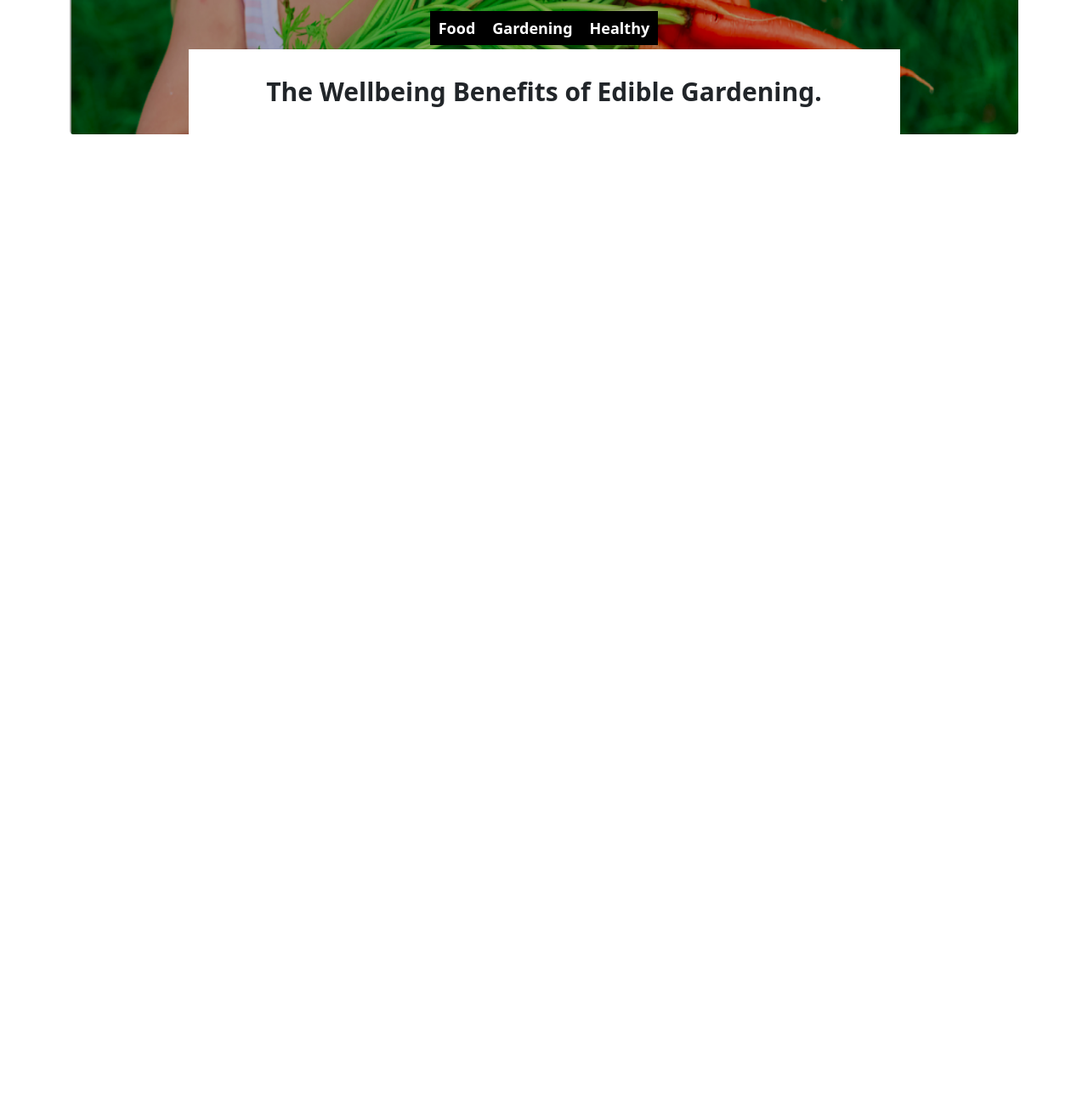
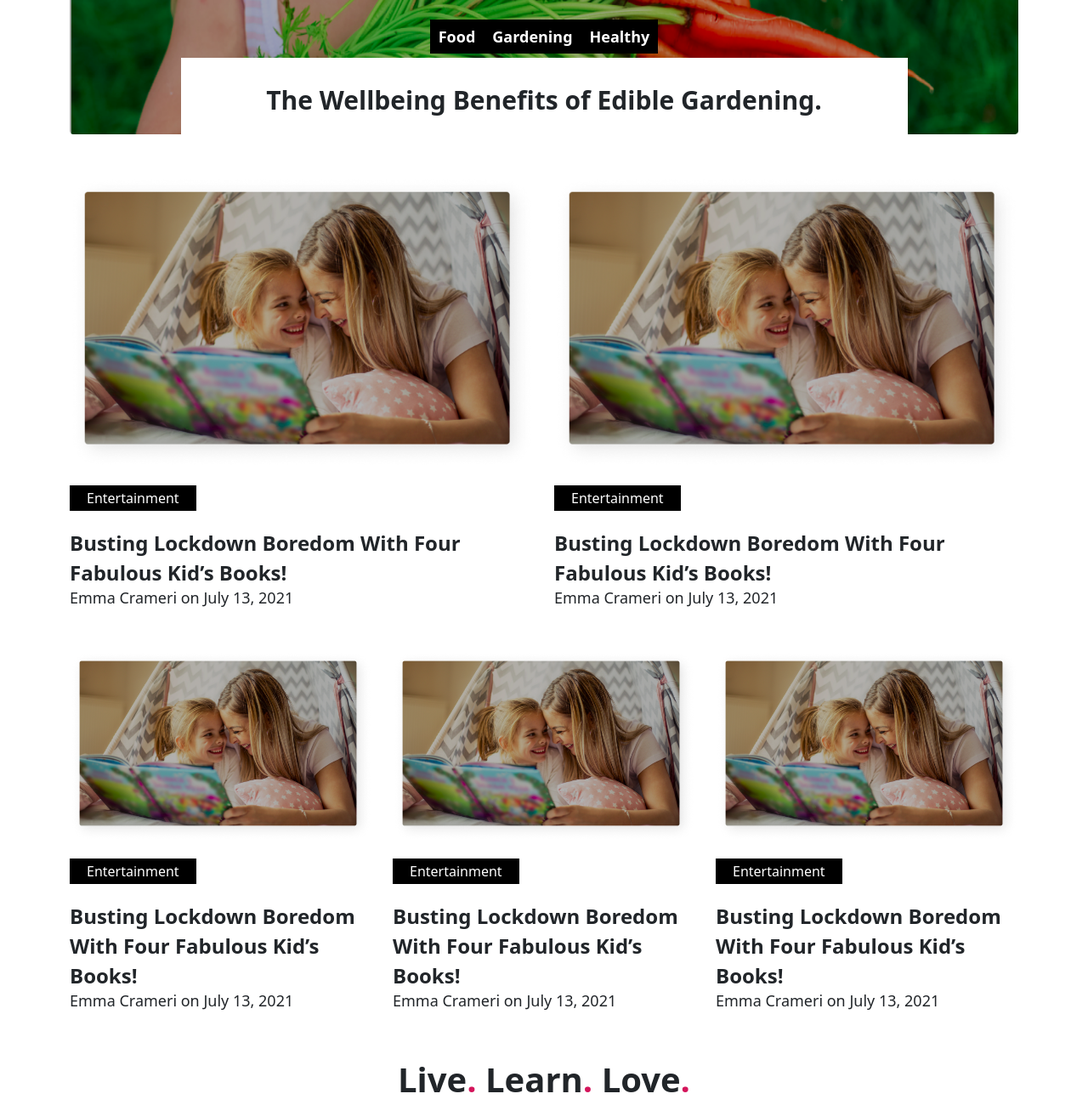
Before and after one commit to usmankhalid2591/carousel, a plain HTML site: page index.html in a window 1280 px wide. Shown: the part 672-1972 px from the top of the page at 85% size. Before the commit the page ends 930 px from the top, so only its background shows below. Drawn offline with nearby package versions, Linux system fonts and the light colour scheme.

Commit message:
New Sections.

```diff
--- a/css/style.min.css
+++ b/css/style.min.css
@@ -1 +1 @@
-.--c-light{color:#fff}.--bg-light{background:#fff}.--c-dark{color:#000}.--bg-dark{background:#000}.top-bar{background:#000}.top-bar__search input{height:56px}
+.--c-light{color:#fff}.--bg-light{background:#fff}.--c-dark{color:#000}.--bg-dark{background:#000}.--c-danger{color:#d4155b}.--bg-danger{background:#d4155b}.top-bar{background:#000}.top-bar__search input{height:56px}
--- a/index.html
+++ b/index.html
@@ -154,7 +154,7 @@
             <img src="img/cover.png" class="--w-100" alt="">
         </div>
         <div class="--w-75 --bg-light --d-flex --justify-content-center --align-items-center --flex-column --position-relative --padding-50-horizontal --padding-30-vertical --fw-700 --fs-30 --lh-40 --text-center"
-            style="transform: translateY(-100%);">
+            style="transform: translateY(10%); position: absolute; bottom: 0px;">
             <ul class="--list-unstyled --padding-0 --margin-0 --d-flex --position-absolute"
                 style="transform: translateY(-75px);">
                 <li class="--bg-dark --padding-10-horizontal --c-light --fs-18">Food</li>
@@ -163,10 +163,93 @@
             </ul>
             The Wellbeing Benefits of Edible Gardening.
         </div>
-
-
     </section>
 
+    <section class="--margin-top-50">
+        <div class="container">
+            <div class="row">
+                <div class="col-12 col-md-6">
+                    <div class="--w-100">
+                        <img src="./img/blog-image.png" class="--w-100" alt="">
+                    </div>
+                    <div
+                        class="--margin-20-vertical --bg-dark --padding-20-horizontal --padding-3-vertical --w-min --c-light">
+                        Entertainment
+                    </div>
+                    <div class="--fs-24 --lh-35 --fw-700">
+                        Busting Lockdown Boredom With Four Fabulous Kid’s Books!
+                    </div>
+                    <div class="--fs-18 --lh-25 --fw-400">Emma Crameri on July 13, 2021</div>
+                </div>
+                <div class="col-12 col-md-6">
+                    <div class="--w-100">
+                        <img src="./img/blog-image.png" class="--w-100" alt="">
+                    </div>
+                    <div
+                        class="--margin-20-vertical --bg-dark --padding-20-horizontal --padding-3-vertical --w-min --c-light">
+                        Entertainment
+                    </div>
+                    <div class="--fs-24 --lh-35 --fw-700">
+                        Busting Lockdown Boredom With Four Fabulous Kid’s Books!
+                    </div>
+                    <div class="--fs-18 --lh-25 --fw-400">Emma Crameri on July 13, 2021</div>
+                </div>
+            </div>
+        </div>
+    </section>
+    <section class="--margin-top-50">
+        <div class="container">
+            <div class="row">
+                <div class="col-12 col-md-4">
+                    <div class="--w-100">
+                        <img src="./img/blog-image.png" class="--w-100" alt="">
+                    </div>
+                    <div
+                        class="--margin-20-vertical --bg-dark --padding-20-horizontal --padding-3-vertical --w-min --c-light">
+                        Entertainment
+                    </div>
+                    <div class="--fs-24 --lh-35 --fw-700">
+                        Busting Lockdown Boredom With Four Fabulous Kid’s Books!
+                    </div>
+                    <div class="--fs-18 --lh-25 --fw-400">Emma Crameri on July 13, 2021</div>
+                </div>
+                <div class="col-12 col-md-4">
+                    <div class="--w-100">
+                        <img src="./img/blog-image.png" class="--w-100" alt="">
+                    </div>
+                    <div
+                        class="--margin-20-vertical --bg-dark --padding-20-horizontal --padding-3-vertical --w-min --c-light">
+                        Entertainment
+                    </div>
+                    <div class="--fs-24 --lh-35 --fw-700">
+                        Busting Lockdown Boredom With Four Fabulous Kid’s Books!
+                    </div>
+                    <div class="--fs-18 --lh-25 --fw-400">Emma Crameri on July 13, 2021</div>
+                </div>
+                <div class="col-12 col-md-4">
+                    <div class="--w-100">
+                        <img src="./img/blog-image.png" class="--w-100" alt="">
+                    </div>
+                    <div
+                        class="--margin-20-vertical --bg-dark --padding-20-horizontal --padding-3-vertical --w-min --c-light">
+                        Entertainment
+                    </div>
+                    <div class="--fs-24 --lh-35 --fw-700">
+                        Busting Lockdown Boredom With Four Fabulous Kid’s Books!
+                    </div>
+                    <div class="--fs-18 --lh-25 --fw-400">Emma Crameri on July 13, 2021</div>
+                </div>
+            </div>
+        </div>
+    </section>
+
+    <section class="lll --margin-top-50">
+        <div class="lll__heading --fs-40 --lh-60 --fw-700 --text-center">
+            Live<span class="--c-danger">.</span>
+            Learn<span class="--c-danger">.</span>
+            Love<span class="--c-danger">.</span>
+        </div>
+    </section>
 
 
 
```
Also changed, not shown: img/blog-image.png (added).
